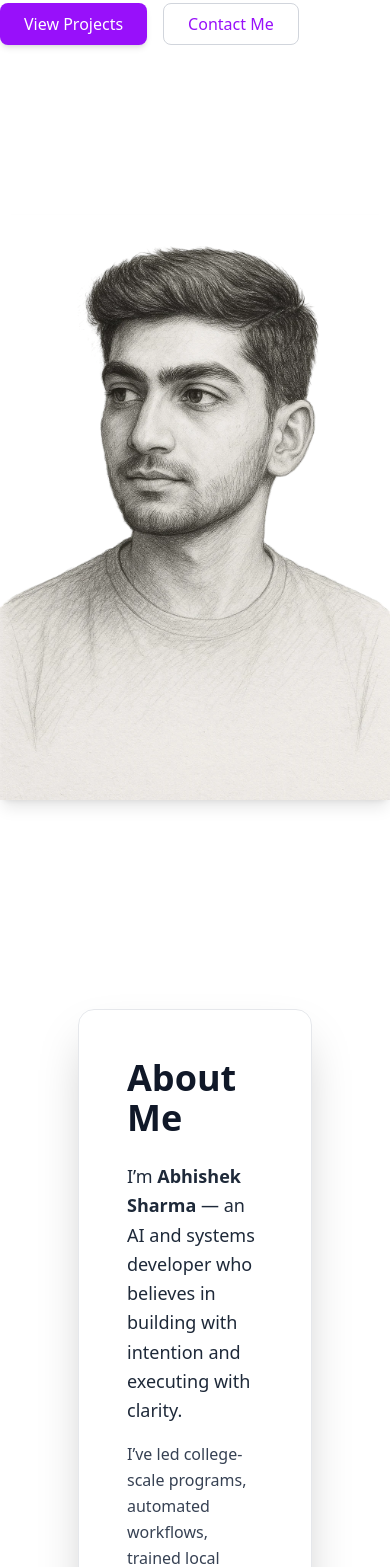
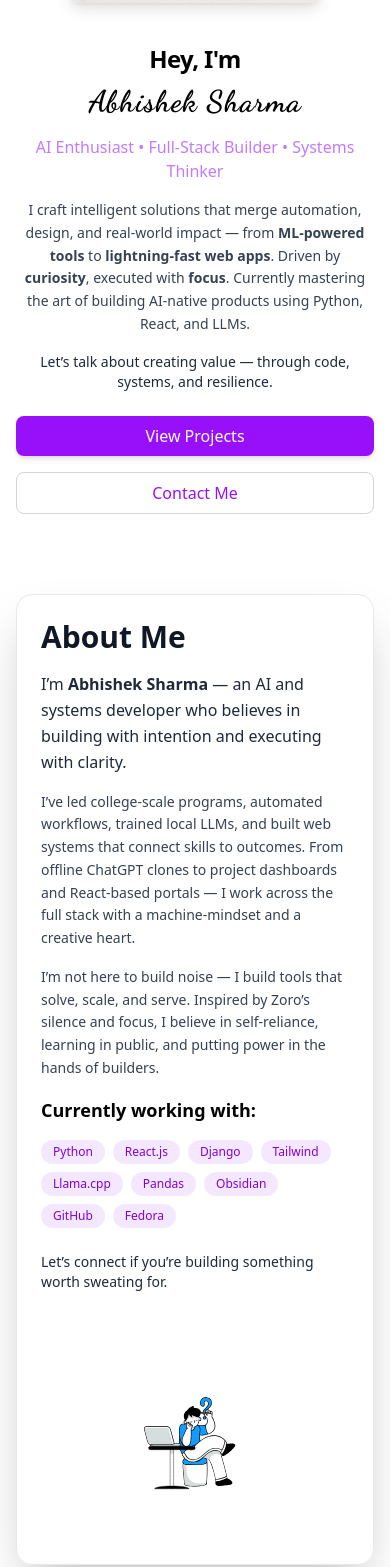
Before and after one commit to Pixelated-Sage/Portfolio-Site, a React (Vite) app in the folder frontend/: page / in a window 390 px wide. Shown: the part 381-1948 px from the top of the page. Built offline with nearby package versions, Linux system fonts and the light colour scheme.

Commit message:
responsive update

```diff
--- a/frontend/src/components/Hero/hero_pencil.jsx
+++ b/frontend/src/components/Hero/hero_pencil.jsx
@@ -1,27 +1,23 @@
 import React from 'react'
 import image from '../../assets/img/img4.webp'
 
-// Add this to your public/index.html <head> section:
-
-
-const Hero_casual = () => {
+const Hero_pencil = () => {
   return (
-    <div className="min-h-screen flex flex-col justify-center items-center bg-white">
+    <div className="min-h-screen flex flex-col justify-center items-center bg-white px-4 sm:px-0">
       <section className="w-full font-sans flex-1 flex items-center justify-center">
         <div className="relative w-full max-w-7xl mx-auto min-h-screen flex items-center justify-center">
           {/* Content */}
-          <div className="flex flex-col sm:flex-row items-center justify-center w-full h-full gap-10">
+          <div className="flex flex-col-reverse sm:flex-row items-center justify-center w-full h-full gap-10 sm:gap-16 py-10 sm:py-0">
             {/* Left: Text Content */}
-            <div className="flex-1 flex flex-col items-start justify-center text-left">
+            <div className="flex-1 flex flex-col items-center sm:items-start justify-center text-center sm:text-left">
               <div className="text-black leading-tight mb-4">
-                <h1 className="text-3xl font-bold tracking-tight">
+                <h1 className="text-2xl sm:text-3xl font-bold tracking-tight">
                   Hey, I'm
                 </h1>
                 <span
-                  className="block text-4xl sm:text-5xl mt-2"
+                  className="block text-3xl sm:text-5xl mt-2"
                   style={{
                     fontFamily: "'Dancing Script', cursive",
-                    // color: '#7c3aed', // Tailwind purple-600
                     fontWeight: 700,
                     letterSpacing: '1px',
                   }}
@@ -29,19 +25,21 @@ const Hero_casual = () => {
                   Abhishek Sharma
                 </span>
               </div>
-              <h2 className="text-1xl sm:text-2xl text-purple-400 mb-6">
+              <h2 className="text-md sm:text-2xl text-purple-400 mb-4 sm:mb-6">
                 AI Enthusiast • Full-Stack Builder • Systems Thinker
               </h2>
-              <p className="text-gray-700 max-w-2xl leading-relaxed text-base sm:text-lg">
-                I craft intelligent solutions that merge automation, design, and real-world impact - from <strong>ML-powered tools</strong> to <strong>lightning-fast web apps</strong>.
-                Driven by <strong>curiosity</strong>, executed with <strong>focus</strong>. Currently mastering the art of building AI-native products using Python, React, and LLMs.
+              <p className="text-gray-700 max-w-xl leading-relaxed text-sm sm:text-lg px-2 sm:px-0">
+                I craft intelligent solutions that merge automation, design, and real-world impact —
+                from <strong>ML-powered tools</strong> to <strong>lightning-fast web apps</strong>.
+                Driven by <strong>curiosity</strong>, executed with <strong>focus</strong>. Currently
+                mastering the art of building AI-native products using Python, React, and LLMs.
               </p>
-              <p className="text-sm text-gray-800 mt-4 max-w-xl">
+              <p className="text-sm text-gray-800 mt-4 max-w-md px-2 sm:px-0">
                 Let’s talk about creating value — through code, systems, and resilience.
               </p>
-              <div className="mt-6 flex gap-4">
+              <div className="mt-6 flex flex-col sm:flex-row gap-4 w-full sm:w-auto items-center sm:items-start">
                 <button
-                  className="px-6 py-2 bg-purple-600 hover:bg-purple-700 transition-all duration-300 rounded-lg text-white shadow-md"
+                  className="px-6 py-2 bg-purple-600 hover:bg-purple-700 transition-all duration-300 rounded-lg text-white shadow-md w-full sm:w-auto"
                   onClick={() => {
                     document.getElementById('projects')?.scrollIntoView({ behavior: 'smooth' });
                   }}
@@ -49,7 +47,7 @@ const Hero_casual = () => {
                   View Projects
                 </button>
                 <button
-                  className="px-6 py-2 border border-gray-300 hover:bg-purple-200 hover:text-purple-800 transition-all duration-300 rounded-lg text-purple-600"
+                  className="px-6 py-2 border border-gray-300 hover:bg-purple-200 hover:text-purple-800 transition-all duration-300 rounded-lg text-purple-600 w-full sm:w-auto"
                   onClick={() => {
                     document.getElementById('contact')?.scrollIntoView({ behavior: 'smooth' });
                   }}
@@ -58,13 +56,13 @@ const Hero_casual = () => {
                 </button>
               </div>
             </div>
+
             {/* Right: Image */}
-            <div className="flex-1 flex items-center justify-center h-full min-h-screen">
+            <div className="flex-1 flex items-center justify-center h-auto sm:min-h-screen">
               <img
                 src={image}
                 alt="Abhishek headshot"
-                className="h-full w-auto object-cover shadow-lg "
-                style={{ minHeight: '400px', maxHeight: '100vh' }}
+                className="w-64 h-86 sm:h-full sm:w-auto object-cover rounded-xl shadow-lg"
               />
             </div>
           </div>
@@ -74,4 +72,4 @@ const Hero_casual = () => {
   )
 }
 
-export default Hero_casual
+export default Hero_pencil
--- a/frontend/src/layout/AboutSection.jsx
+++ b/frontend/src/layout/AboutSection.jsx
@@ -4,22 +4,22 @@ import thinkingAnimation from "../assets/lottie/thingking.json";
 
 const AboutSection = () => {
   return (
-    <section className="w-full flex justify-center items-center py-20 bg-white">
-      <div className="w-[60%] max-w-[1920px] bg-white/90 rounded-2xl shadow-2xl border border-gray-200 backdrop-blur-lg flex flex-col md:flex-row items-center p-12 gap-12">
+    <section className="w-full flex justify-center items-center py-10 sm:py-20 px-4 bg-white">
+      <div className="w-full sm:w-[90%] md:w-[80%] max-w-[1920px] bg-white/90 rounded-2xl shadow-2xl border border-gray-200 backdrop-blur-lg flex flex-col md:flex-row items-center p-6 sm:p-10 md:p-12 gap-10 sm:gap-12">
         {/* Left: Content (80%) */}
-        <div className="flex-[8] flex flex-col justify-center items-start text-left">
-          <h2 className="text-4xl font-bold text-gray-900 mb-6">About Me</h2>
-          <p className="text-gray-800 text-lg mb-4 leading-relaxed">
+        <div className="w-full md:flex-[8] flex flex-col justify-center items-start text-left">
+          <h2 className="text-3xl sm:text-4xl font-bold text-gray-900 mb-4 sm:mb-6">About Me</h2>
+          <p className="text-gray-800 text-base sm:text-lg mb-4 leading-relaxed">
             I’m <span className="font-semibold">Abhishek Sharma</span> — an AI and systems developer who believes in building with intention and executing with clarity.
           </p>
-          <p className="text-gray-700 text-base mb-4 leading-relaxed">
+          <p className="text-gray-700 text-sm sm:text-base mb-4 leading-relaxed">
             I’ve led college-scale programs, automated workflows, trained local LLMs, and built web systems that connect skills to outcomes. From offline ChatGPT clones to project dashboards and React-based portals — I work across the full stack with a machine-mindset and a creative heart.
           </p>
-          <p className="text-gray-700 text-base mb-4 leading-relaxed">
+          <p className="text-gray-700 text-sm sm:text-base mb-4 leading-relaxed">
             I’m not here to build noise — I build tools that solve, scale, and serve. Inspired by Zoro’s silence and focus, I believe in self-reliance, learning in public, and putting power in the hands of builders.
           </p>
-          <div className="mb-6">
-            <span className="inline-block text-xl mb-2"><span className="font-semibold">Currently working with:</span></span>
+          <div className="mb-4 sm:mb-6">
+            <span className="inline-block text-lg sm:text-xl mb-2"><span className="font-semibold">Currently working with:</span></span>
             <div className="flex flex-wrap gap-2 mt-2">
               {[
                 "Python", "React.js", "Django", "Tailwind", "Llama.cpp",
@@ -27,23 +27,24 @@ const AboutSection = () => {
               ].map((tech) => (
                 <span
                   key={tech}
-                  className="bg-purple-100 text-purple-700 px-3 py-1 rounded-full text-sm font-medium"
+                  className="bg-purple-100 text-purple-700 px-3 py-1 rounded-full text-xs sm:text-sm font-medium"
                 >
                   {tech}
                 </span>
               ))}
             </div>
           </div>
-          <p className="text-gray-800 mt-2">
+          <p className="text-gray-800 text-sm sm:text-base mt-2">
             Let’s connect if you’re building something worth sweating for.
           </p>
         </div>
+
         {/* Right: Lottie Animation (20%) */}
-        <div className="flex-[2] flex justify-center items-center">
+        <div className="w-full md:flex-[2] flex  justify-center items-center">
           <Lottie
             animationData={thinkingAnimation}
             loop
-            className="w-80 h-80 md:w-[22rem] md:h-[22rem]"
+            className="w-52 h-52 sm:w-64 sm:h-64 md:w-[22rem] md:h-[22rem]"
           />
         </div>
       </div>
--- a/frontend/src/layout/Footer.jsx
+++ b/frontend/src/layout/Footer.jsx
@@ -5,15 +5,16 @@ const Footer = () => {
   const currentYear = new Date().getFullYear();
 
   return (
-    <footer className="w-full py-8 px-4 bg-gradient-to-b from-[#0b0d1a] via-black to-black text-gray-300 text-center relative z-10">
-      <div className="flex flex-col md:flex-row items-center justify-between max-w-5xl mx-auto gap-4">
-        <div className="text-lg font-orbitron tracking-wider">
+    <footer className="w-full py-6 sm:py-8 px-4 bg-gradient-to-b from-[#0b0d1a] via-black to-black text-gray-300 text-center relative z-10">
+      <div className="flex flex-col sm:flex-row items-center justify-between max-w-5xl mx-auto gap-4">
+        {/* Text Section */}
+        <div className="text-sm sm:text-base font-orbitron tracking-wider text-center sm:text-left">
           © {currentYear} Abhishek | Crafted with{" "}
           <span className="text-pink-400">♥</span> in Space
         </div>
 
-        <div className="flex gap-6 justify-center mt-2 md:mt-0 text-2xl">
-          {/* ✅ EMAIL – this works everywhere */}
+        {/* Icon Links */}
+        <div className="flex gap-5 justify-center text-xl sm:text-2xl">
           <a
             href="mailto:thepixelatedsage@gmail.com"
             target="_blank"
@@ -23,7 +24,6 @@ const Footer = () => {
             <FaEnvelope />
           </a>
 
-          {/* ✅ GitHub – no change needed */}
           <a
             href="https://github.com/Pixelated-Sage"
             target="_blank"
@@ -33,7 +33,6 @@ const Footer = () => {
             <FaGithub />
           </a>
 
-          {/* ✅ LinkedIn – fully working */}
           <a
             href="https://www.linkedin.com/in/abhishek-sharma-080b2530b/"
             target="_blank"
```
Also changed, not shown: frontend/src/layout/CertificationsSection.jsx (+8 -9 lines), frontend/src/layout/ExprienceSection.jsx (+7 -19 lines), frontend/src/layout/NotesSection.jsx (+20 -11 lines), frontend/src/layout/ProjectSection.jsx (+10 -10 lines), frontend/src/layout/SkillsSection.jsx (+9 -9 lines).
